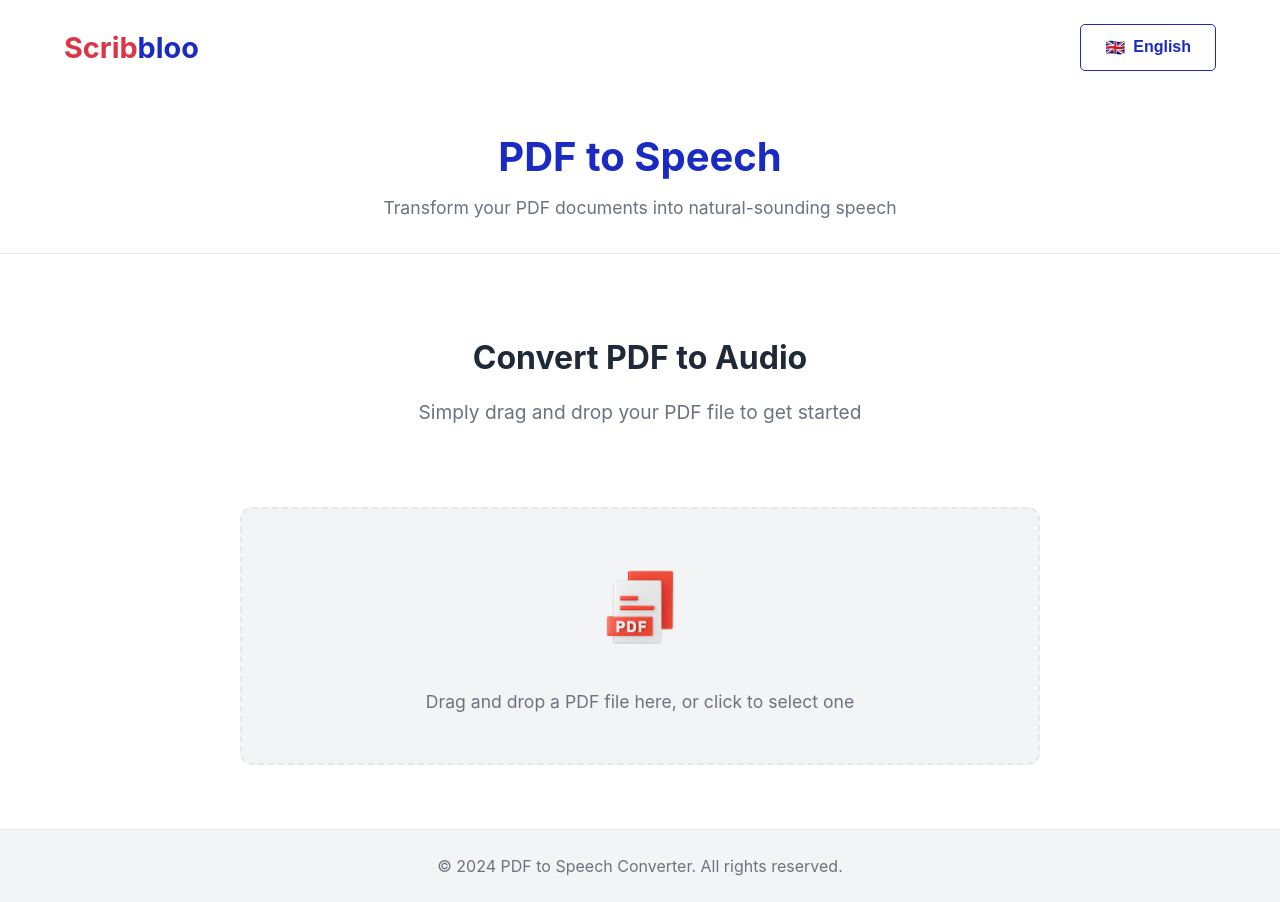
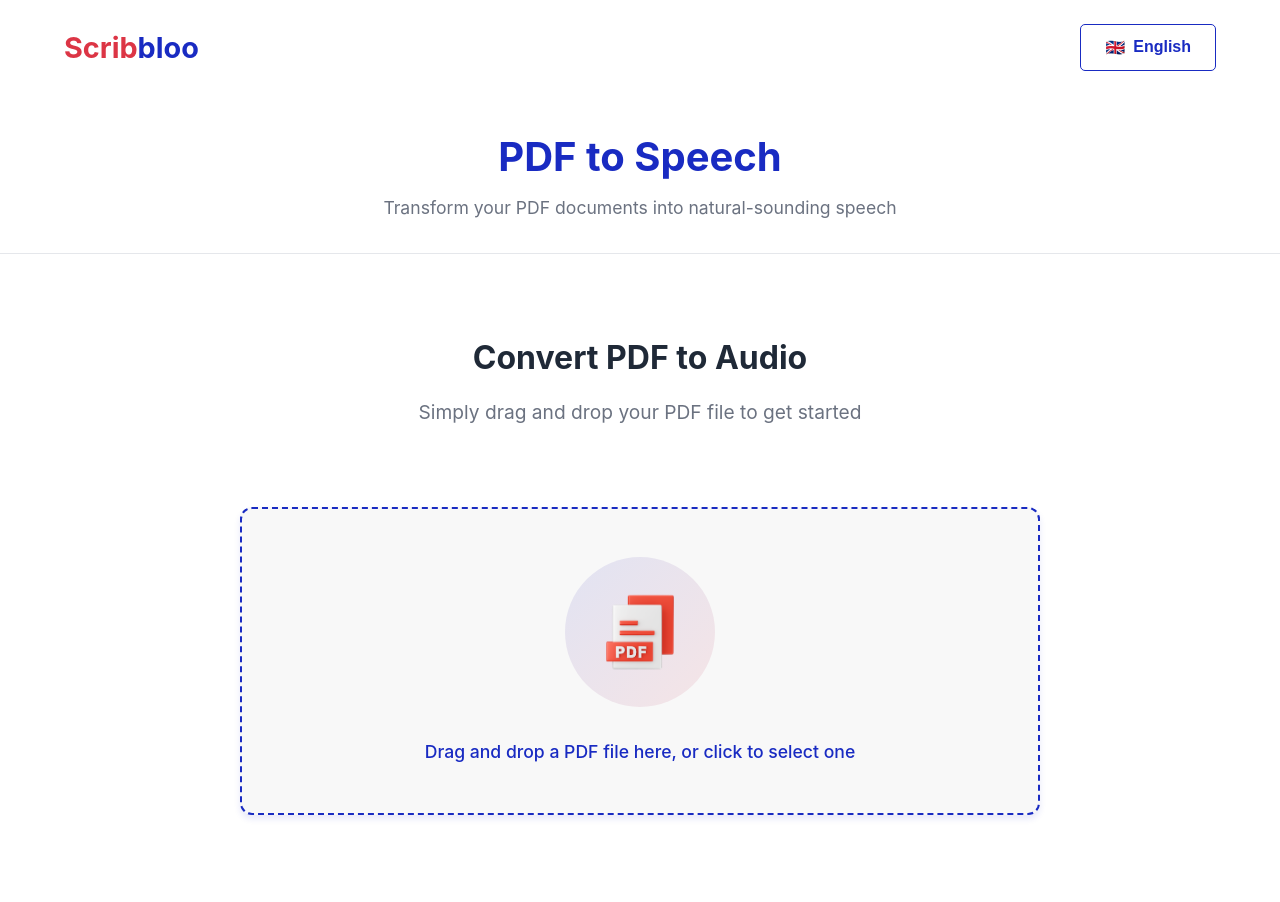
Before and after one commit to irinavasilescu/doc-to-audio, a React (Create React App) app: page /converter in a window 1280 px wide. Built offline with nearby package versions, Linux system fonts and the light colour scheme.

Commit message:
redesign converter #2

```diff
--- a/src/converter/App.css
+++ b/src/converter/App.css
@@ -78,19 +78,22 @@ body {
 }
 
 .dropzone {
-  border: 2px dashed var(--border-color);
+  border: 2px dashed #192BC2;
   border-radius: 12px;
   padding: 3rem 2rem;
   text-align: center;
   cursor: pointer;
   margin: 2rem auto;
   transition: all 0.3s ease;
-  background-color: var(--background-alt);
+  background-color: #F8F8F8;
+  box-shadow: 0 4px 6px rgba(25, 43, 194, 0.1);
 }
 
 .dropzone:hover {
-  border-color: var(--primary-color);
-  background-color: #f8fafc;
+  border-color: #150578;
+  background-color: #FFFFFF;
+  box-shadow: 0 8px 15px rgba(25, 43, 194, 0.15);
+  transform: translateY(-2px);
 }
 
 .dropzone-content {
@@ -101,12 +104,15 @@ body {
 }
 
 .upload-icon {
-  width: 100px;
-  height: 100px;
+  width: 150px;
+  height: 150px;
   margin-bottom: 1rem;
   display: flex;
   align-items: center;
   justify-content: center;
+  background: linear-gradient(135deg, rgba(25, 43, 194, 0.1), rgba(220, 53, 69, 0.1));
+  border-radius: 50%;
+  padding: 1.5rem;
 }
 
 .upload-icon img {
@@ -117,45 +123,50 @@ body {
 }
 
 .dropzone:hover .upload-icon img {
-  transform: translateY(-2px);
+  transform: scale(1.1);
 }
 
 .dropzone p {
   margin: 0;
-  color: var(--text-light);
+  color: #192BC2;
   font-size: 1.1rem;
+  font-weight: 500;
 }
 
 .uploaded-file {
   padding: 1.5rem;
-  background-color: var(--background-color);
+  background-color: #FFFFFF;
   border-radius: 8px;
-  box-shadow: 0 2px 4px rgba(0, 0, 0, 0.05);
+  box-shadow: 0 4px 6px rgba(25, 43, 194, 0.1);
+  border: 1px solid #192BC2;
 }
 
 .uploaded-file p {
   margin: 0.5rem 0;
+  color: #192BC2;
 }
 
 .file-size {
-  color: var(--text-light);
+  color: #150578;
   font-size: 0.9rem !important;
+  opacity: 0.8;
 }
 
 .remove-file {
   margin-top: 1rem;
   padding: 0.75rem 1.5rem;
-  background-color: var(--error-color);
+  background-color: #DC3545;
   color: white;
   border: none;
   border-radius: 6px;
   cursor: pointer;
-  transition: background-color 0.3s ease;
-  font-weight: 500;
+  transition: all 0.3s ease;
+  font-weight: bold;
 }
 
 .remove-file:hover {
   background-color: #b91c1c;
+  transform: translateY(-1px);
 }
 
 .loading {
@@ -222,23 +233,41 @@ body {
 
 .speak-btn {
   padding: 0.75rem 1.5rem;
-  background-color: var(--primary-color);
+  background-color: #192BC2;
   color: white;
   border: none;
   border-radius: 6px;
   cursor: pointer;
   font-size: 1rem;
-  font-weight: 500;
+  font-weight: bold;
   transition: all 0.3s ease;
+  display: flex;
+  align-items: center;
+  gap: 0.5rem;
 }
 
 .speak-btn:hover {
-  background-color: var(--primary-dark);
+  background-color: #150578;
   transform: translateY(-1px);
+  box-shadow: 0 4px 6px rgba(25, 43, 194, 0.2);
 }
 
 .speak-btn:active {
   transform: translateY(0);
+}
+
+.speak-btn svg {
+  width: 20px;
+  height: 20px;
+  fill: currentColor;
+}
+
+.speak-btn.playing {
+  background-color: #DC3545;
+}
+
+.speak-btn.playing:hover {
+  background-color: #b91c1c;
 }
 
 .voice-loading {
--- a/src/converter/App.js
+++ b/src/converter/App.js
@@ -213,10 +213,24 @@ function App() {
                 ) : (
                   <div className="speech-buttons">
                     <button
-                      className="speak-btn"
+                      className={`speak-btn ${isSpeaking ? 'playing' : ''}`}
                       onClick={isSpeaking ? stopSpeaking : speakText}
                     >
-                      {isSpeaking ? 'Stop Speaking' : 'Speak Text'}
+                      {isSpeaking ? (
+                        <>
+                          <svg viewBox="0 0 24 24" xmlns="http://www.w3.org/2000/svg">
+                            <path d="M6 4h4v16H6V4zm8 0h4v16h-4V4z"/>
+                          </svg>
+                          Stop Speaking
+                        </>
+                      ) : (
+                        <>
+                          <svg viewBox="0 0 24 24" xmlns="http://www.w3.org/2000/svg">
+                            <path d="M8 5v14l11-7z"/>
+                          </svg>
+                          Speak Text
+                        </>
+                      )}
                     </button>
                   </div>
                 )}
@@ -225,10 +239,6 @@ function App() {
           )}
         </section>
       </main>
-
-      <footer className="app-footer">
-        <p>© 2024 PDF to Speech Converter. All rights reserved.</p>
-      </footer>
     </div>
   );
 }
```
